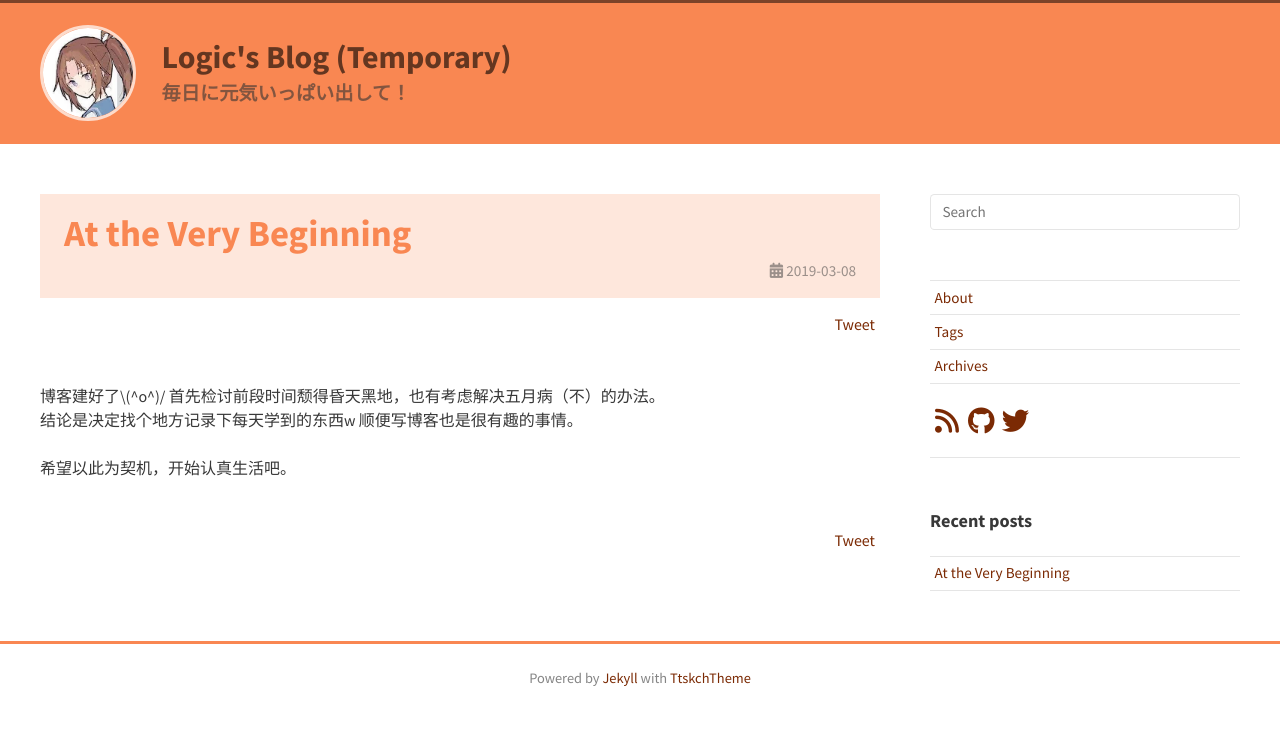
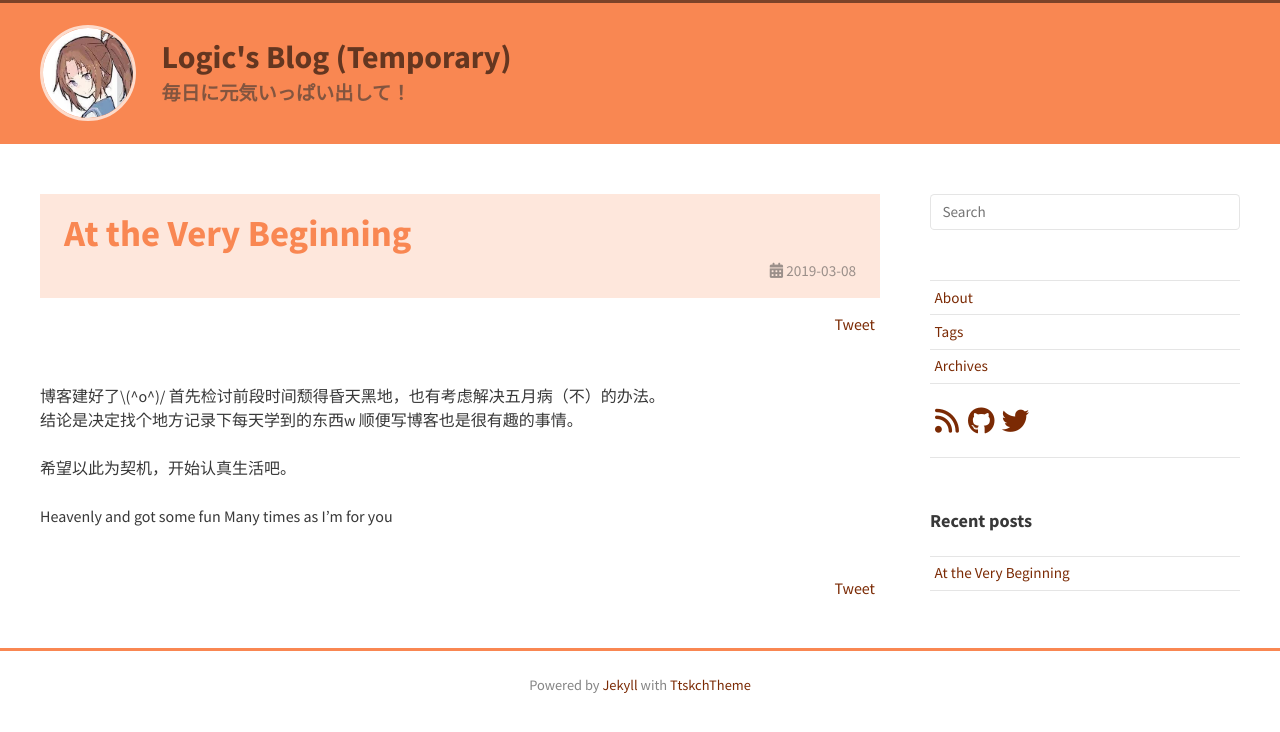
Before and after one commit to zouyuesong/blogNDM, a Jekyll site: the page built from _posts/2019-03-09-at-the-very-beginning.markdown, in a window 1280 px wide. Shown: the top 732 px of the page. Built offline with Jekyll 4.4.1, drawn with Linux system fonts in a browser that asks for light colours; nearby versions of some CDN libraries; comment, search, counter and statistics services are not loaded.

Commit message:
modify post

```diff
--- a/_posts/2019-03-09-at-the-very-beginning.markdown
+++ b/_posts/2019-03-09-at-the-very-beginning.markdown
@@ -8,3 +8,7 @@ categories: jekyll update
 结论是决定找个地方记录下每天学到的东西w 顺便写博客也是很有趣的事情。
 
 希望以此为契机，开始认真生活吧。
+
+
+Heavenly and got some fun
+Many times as I'm for you
```
